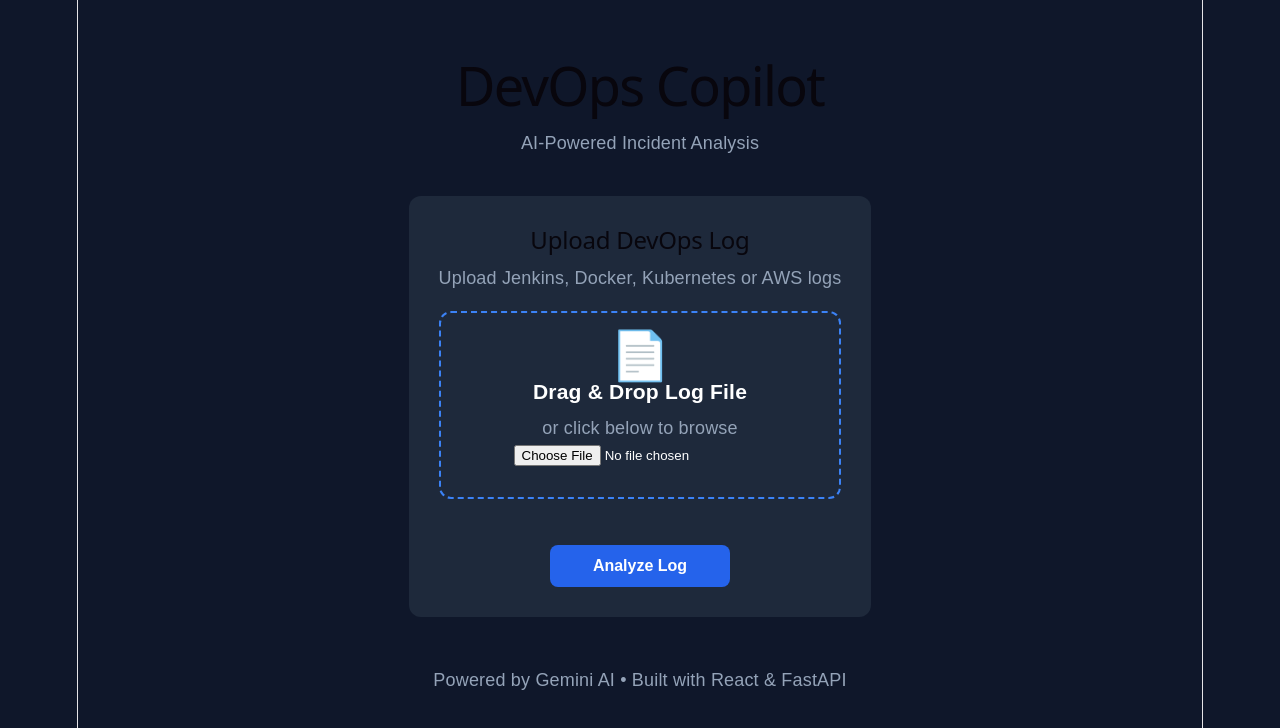
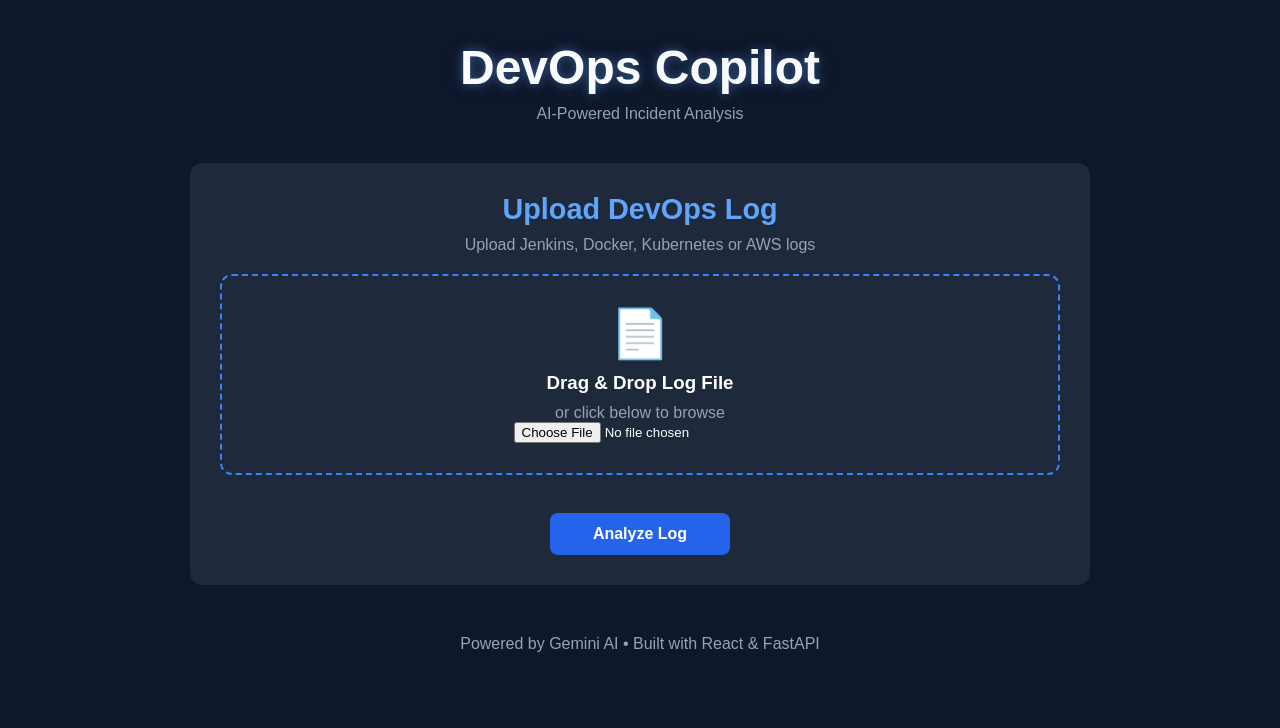
Before and after one commit to CoderWithSharingan/DevOps-CoPilot, a React app in the folder frontend/: page / in a window 1280 px wide. Shown: the top 728 px of the page. Built offline with nearby package versions, Linux system fonts and the light colour scheme; the HTML template or start-up script is replaced by a standard one.

Commit message:
Final Tweaks and TochUps done

```diff
--- a/frontend/src/App.css
+++ b/frontend/src/App.css
@@ -26,6 +26,10 @@ body {
 
 .title h1 {
   font-size: 3rem;
+  color: #f8fafc;
+  text-shadow:
+    0 0 10px rgba(96, 165, 250, 0.4),
+    0 0 20px rgba(96, 165, 250, 0.2);
 }
 
 .title p {
@@ -34,6 +38,12 @@ body {
 }
 
 /* UPLOAD SECTION */
+
+.upload-title {
+  font-size: 1.8rem;
+  color: #60a5fa;
+  margin-bottom: 10px;
+}
 
 .upload-card {
   background: #1e293b;
--- a/frontend/src/App.jsx
+++ b/frontend/src/App.jsx
@@ -81,7 +81,9 @@ function App() {
 
       <div className="upload-card">
 
-  <h2>Upload DevOps Log</h2>
+  <h2 className="upload-title">
+      Upload DevOps Log
+  </h2>
 
   <p
     style={{
--- a/frontend/src/index.css
+++ b/frontend/src/index.css
@@ -1,111 +1,12 @@
-:root {
-  --text: #6b6375;
-  --text-h: #08060d;
-  --bg: #fff;
-  --border: #e5e4e7;
-  --code-bg: #f4f3ec;
-  --accent: #aa3bff;
-  --accent-bg: rgba(170, 59, 255, 0.1);
-  --accent-border: rgba(170, 59, 255, 0.5);
-  --social-bg: rgba(244, 243, 236, 0.5);
-  --shadow:
-    rgba(0, 0, 0, 0.1) 0 10px 15px -3px, rgba(0, 0, 0, 0.05) 0 4px 6px -2px;
-
-  --sans: system-ui, 'Segoe UI', Roboto, sans-serif;
-  --heading: system-ui, 'Segoe UI', Roboto, sans-serif;
-  --mono: ui-monospace, Consolas, monospace;
-
-  font: 18px/145% var(--sans);
-  letter-spacing: 0.18px;
-  color-scheme: light dark;
-  color: var(--text);
-  background: var(--bg);
-  font-synthesis: none;
-  text-rendering: optimizeLegibility;
-  -webkit-font-smoothing: antialiased;
-  -moz-osx-font-smoothing: grayscale;
-
-  @media (max-width: 1024px) {
-    font-size: 16px;
-  }
-}
-
-@media (prefers-color-scheme: dark) {
-  :root {
-    --text: #9ca3af;
-    --text-h: #f3f4f6;
-    --bg: #16171d;
-    --border: #2e303a;
-    --code-bg: #1f2028;
-    --accent: #c084fc;
-    --accent-bg: rgba(192, 132, 252, 0.15);
-    --accent-border: rgba(192, 132, 252, 0.5);
-    --social-bg: rgba(47, 48, 58, 0.5);
-    --shadow:
-      rgba(0, 0, 0, 0.4) 0 10px 15px -3px, rgba(0, 0, 0, 0.25) 0 4px 6px -2px;
-  }
-
-  #social .button-icon {
-    filter: invert(1) brightness(2);
-  }
+html,
+body,
+#root {
+  margin: 0;
+  padding: 0;
+  width: 100%;
+  min-height: 100vh;
 }
 
 body {
-  margin: 0;
+  background: #0f172a;
 }
-
-#root {
-  width: 1126px;
-  max-width: 100%;
-  margin: 0 auto;
-  text-align: center;
-  border-inline: 1px solid var(--border);
-  min-height: 100svh;
-  display: flex;
-  flex-direction: column;
-  box-sizing: border-box;
-}
-
-h1,
-h2 {
-  font-family: var(--heading);
-  font-weight: 500;
-  color: var(--text-h);
-}
-
-h1 {
-  font-size: 56px;
-  letter-spacing: -1.68px;
-  margin: 32px 0;
-  @media (max-width: 1024px) {
-    font-size: 36px;
-    margin: 20px 0;
-  }
-}
-h2 {
-  font-size: 24px;
-  line-height: 118%;
-  letter-spacing: -0.24px;
-  margin: 0 0 8px;
-  @media (max-width: 1024px) {
-    font-size: 20px;
-  }
-}
-p {
-  margin: 0;
-}
-
-code,
-.counter {
-  font-family: var(--mono);
-  display: inline-flex;
-  border-radius: 4px;
-  color: var(--text-h);
-}
-
-code {
-  font-size: 15px;
-  line-height: 135%;
-  padding: 4px 8px;
-  background: var(--code-bg);
-}
```
